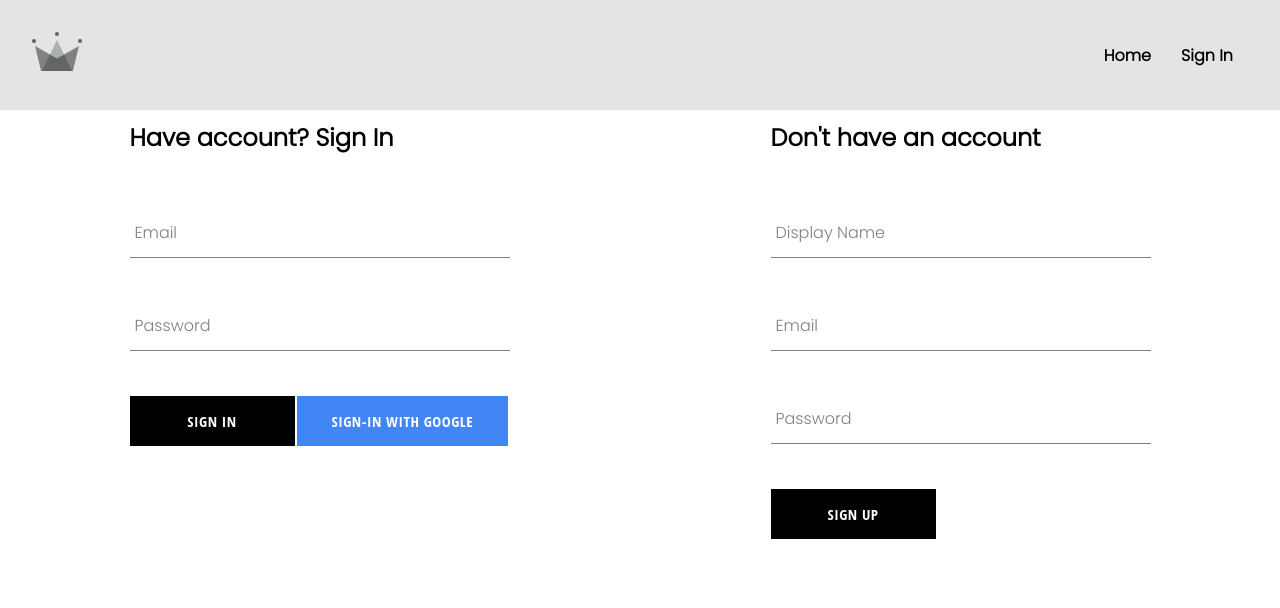
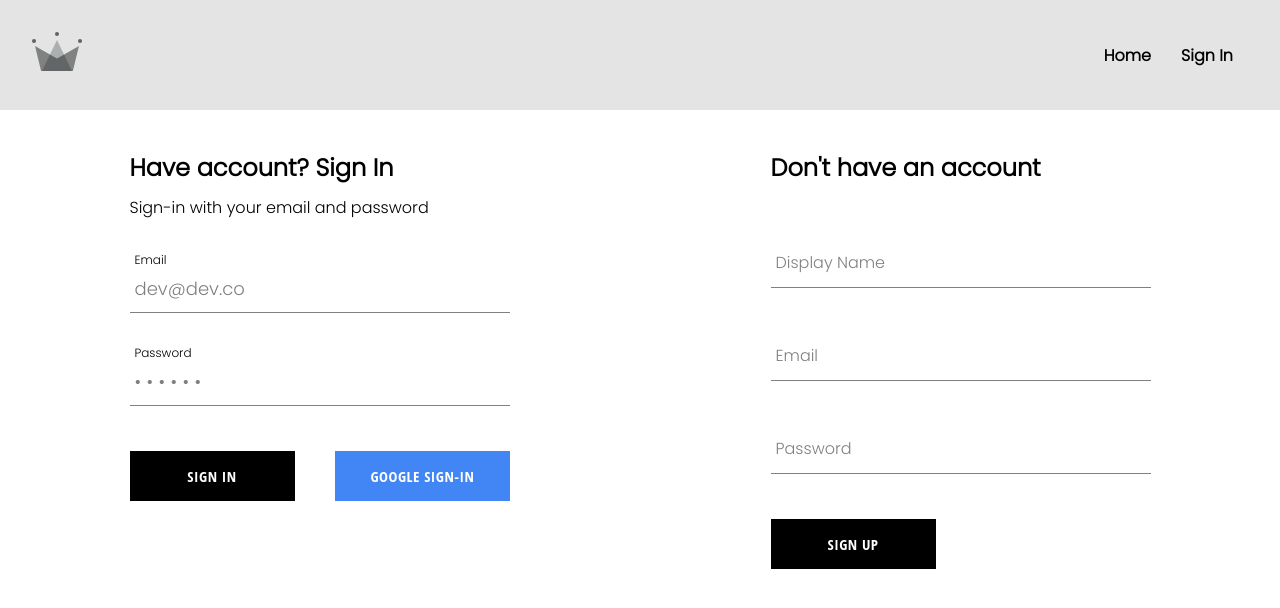
Before and after one commit to dork7/the_project, a React (Vite) app: page /auth in a window 1280 px wide. Shown: the top 608 px of the page. Built offline with nearby package versions, Linux system fonts and the light colour scheme.

Commit message:
sign in done

```diff
--- a/src/components/FormInput/FormInput.component.tsx
+++ b/src/components/FormInput/FormInput.component.tsx
@@ -1,7 +1,6 @@
 import React from 'react'
 import './form-input.style.scss'
 const FormInput = ({ label, ...rest }: any) => {
-    console.log('rest.value.length', rest.value.length)
     return (
         <div className='group'>
             <input class='form-input' {...rest} />
--- a/src/components/Nav/NavBar.tsx
+++ b/src/components/Nav/NavBar.tsx
@@ -14,7 +14,7 @@ const navList: NavType[] = [
     },
     {
         title: 'Sign In',
-        path: '/sign-in'
+        path: '/auth'
     },
 ]
 
--- a/src/components/SignInForm/SignIn.component.tsx
+++ b/src/components/SignInForm/SignIn.component.tsx
@@ -1,25 +1,24 @@
-import React, { useEffect, useState } from 'react'
-import { signInWithGooglePopup, createUserDocumentFromAuth, signInWithGoogleRedirect, auth } from '../../utils/firebase.util'
 import { getRedirectResult } from 'firebase/auth'
-import SignUpForm from '../../components/SignUpForm/SignUp.component'
+import { useEffect, useState } from 'react'
+import { auth, createUserDocumentFromAuth, signInAuthWIthUserNamePassword, signInWithGooglePopup } from '../../utils/firebase.util'
+import { notifyMe } from '../../utils/notifications'
+import Button from '../Button'
 import FormInput from '../FormInput/FormInput.component'
-import Button from '../Button'
-import { notifyMe } from '../../utils/notifications'
 import './sigin.style.scss'
 
 const defaultValues = {
-    displayName: '', email: '', password: ''
+    email: 'dev@dev.co', password: '123123'
 }
 const SignInForm = () => {
 
     const [formValues, setFormValues] = useState(defaultValues)
-    const { displayName, email, password } = formValues
+    const { email, password } = formValues
 
     const logUserWithGoogle = async () => {
         const { user } = await signInWithGooglePopup()
 
-        const userDocRef = await createUserDocumentFromAuth(user)
-        console.log('userDocRef', userDocRef)
+        await createUserDocumentFromAuth(user, {})
+
     }
     // const logUserWithGoogleRedirect = async () => {
     //     const login = await signInWithGoogleRedirect()
@@ -51,22 +50,19 @@ const SignInForm = () => {
     const formSubmitted = async (e: any) => {
         e.preventDefault()
         try {
-            notifyMe({ title: "Success", msg: "User created" })
 
-            await createUserDocumentFromAuth(user, { displayName })
+            const result = await signInAuthWIthUserNamePassword(email, password)
+            console.log('result', result)
+            notifyMe({ title: "Success", msg: "Logged in" })
+
         } catch (err: any) {
-
             notifyMe({ title: "Error", msg: err.code })
 
         }
     }
 
     return (
-        <div style={{
-            display: 'flex',
-            gap: '2px',
-            flexDirection: 'column'
-        }}>
+
 
 
 
@@ -76,6 +72,7 @@ const SignInForm = () => {
             <h2>
                 Have account? Sign In
             </h2>
+            <span> Sign-in with your email and password</span>
             <form onSubmit={formSubmitted} style={{
 
 
@@ -86,8 +83,8 @@ const SignInForm = () => {
                     <Button type='submit'  >
                         Sign In
                     </Button>
-                        <Button buttonType="google" onClick={logUserWithGoogle}>
-                            SIGN-IN WITH GOOGLE
+                    <Button type='button' buttonType="google" onClick={logUserWithGoogle}>
+                        GOOGLE SIGN-IN
                     </Button>
                 </div>
                 {/* <Button buttonType="google" onClick={signInWithGoogleRedirect}>
@@ -96,7 +93,7 @@ const SignInForm = () => {
             </form>
         </div>
 
-        </div>
+
     )
 }
 
--- a/src/components/SignInForm/sigin.style.scss
+++ b/src/components/SignInForm/sigin.style.scss
@@ -2,4 +2,5 @@
     display: flex;
     flex-direction: row;
     gap: 2px;
+    justify-content: space-between;
 }
--- a/src/routes/auth/Auth.page.tsx
+++ b/src/routes/auth/Auth.page.tsx
@@ -1,15 +1,10 @@
 import SignInForm from '../../components/SignInForm/SignIn.component'
 import SignUpForm from '../../components/SignUpForm/SignUp.component'
-
+import './auth.styles.scss'
 const AuthPage = () => {
 
     return (
-        <div style={{
-            display: 'flex',
-            gap: '2px',
-            flexDirection: 'row',
-            justifyContent: 'space-around'
-        }}>
+        <div className='auth-container'>
 
             <SignInForm />
 
--- /dev/null
+++ b/src/routes/auth/auth.styles.scss
@@ -0,0 +1,7 @@
+.auth-container {
+    display: flex;
+    gap: 2px;
+    justify-content: space-around;
+    margin: 30px auto;
+    // width: 900px;
+}
--- a/src/utils/firebase.util.ts
+++ b/src/utils/firebase.util.ts
@@ -1,5 +1,5 @@
 import { initializeApp } from "firebase/app";
-import { getAuth, signInWithRedirect, signInWithPopup, GoogleAuthProvider, createUserWithEmailAndPassword } from 'firebase/auth';
+import { getAuth, signInWithRedirect, signInWithPopup, GoogleAuthProvider, createUserWithEmailAndPassword, signInWithEmailAndPassword } from 'firebase/auth';
 import { getFirestore, doc, getDoc, setDoc } from 'firebase/firestore';
 const firebaseConfig = {
     apiKey: "AIzaSyC_54nXURRTmDoirfperDV04p1nquUYw5c",
@@ -48,3 +48,10 @@ export const createAuthUserWithEmailPassword = async (email: string, password: s
     if (!email || !password) return
     return await createUserWithEmailAndPassword(auth, email, password)
 }
+
+
+export const signInAuthWIthUserNamePassword = async (email: string, password: string) => {
+    if (!email || !password) return
+    await signInWithEmailAndPassword(auth, email, password)
+
+}
```
Lines whose indentation alone changed are shown as unchanged.
